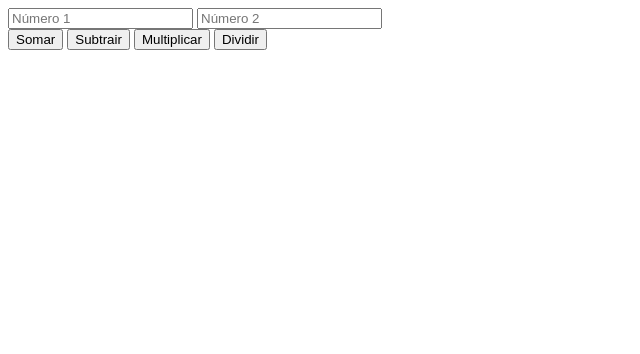
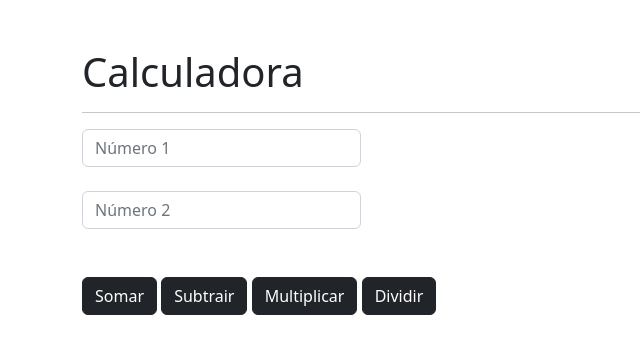
Before and after one commit to EleazarFreitas/beacademy-devstart-introducaophp, a PHP site: page /00-resolucao-de-exercicio-renderizar-html.php in a window 1280 px wide. Shown: the top 354 px of the page, without its empty margins (0-640 px from the left). Run offline with PHP 8.4, Linux system fonts and the light colour scheme.

Commit message:
exercício calculadora atualizado

```diff
--- a/introducao-ao-php/00-resolucao-de-exercicio-renderizar-html.php
+++ b/introducao-ao-php/00-resolucao-de-exercicio-renderizar-html.php
@@ -1,19 +1,20 @@
+<link href="https://cdn.jsdelivr.net/npm/bootstrap@5.2.0-beta1/dist/css/bootstrap.min.css" rel="stylesheet" integrity="sha384-0evHe/X+R7YkIZDRvuzKMRqM+OrBnVFBL6DOitfPri4tjfHxaWutUpFmBp4vmVor" crossorigin="anonymous">
+<div class="container mt-5">
+    <h1>Calculadora</h1>
+    <hr>
     <form method="post">
-
-<input type="text" name="numberOne" placeholder="Número 1">
-<input type="text" name="numberTwo" placeholder="Número 2">
-
+    <input type="text" name="numberOne" placeholder="Número 1" class="form-control w-25">
     <br>
-
-<button name="soma">Somar</button>
-<button name="subtracao">Subtrair</button>
-<button name="multiplicacao">Multiplicar</button>
-<button name="divisao">Dividir</button>
-
+    <input type="text" name="numberTwo" placeholder="Número 2" class="form-control w-25">
+    <div class="mt-5">
+    <button name="soma" class="btn btn-dark">Somar</button>
+    <button name="subtracao" class="btn btn-dark">Subtrair</button>
+    <button name="multiplicacao" class="btn btn-dark">Multiplicar</button>
+    <button name="divisao" class="btn btn-dark">Dividir</button>
+    </div>
     </form>
-
+    <h2>
         <?php
-
             if ($_POST) {
                 if (isset($_POST['soma'])) {
                     echo $_POST['numberOne'] + $_POST['numberTwo'];
@@ -28,5 +29,6 @@ if ($_POST) {
                     echo $_POST['numberOne'] / $_POST['numberTwo'];
                 }
             }
-
         ?>
+    </h2>
+</div>
```
Lines whose indentation alone changed are shown as unchanged.
